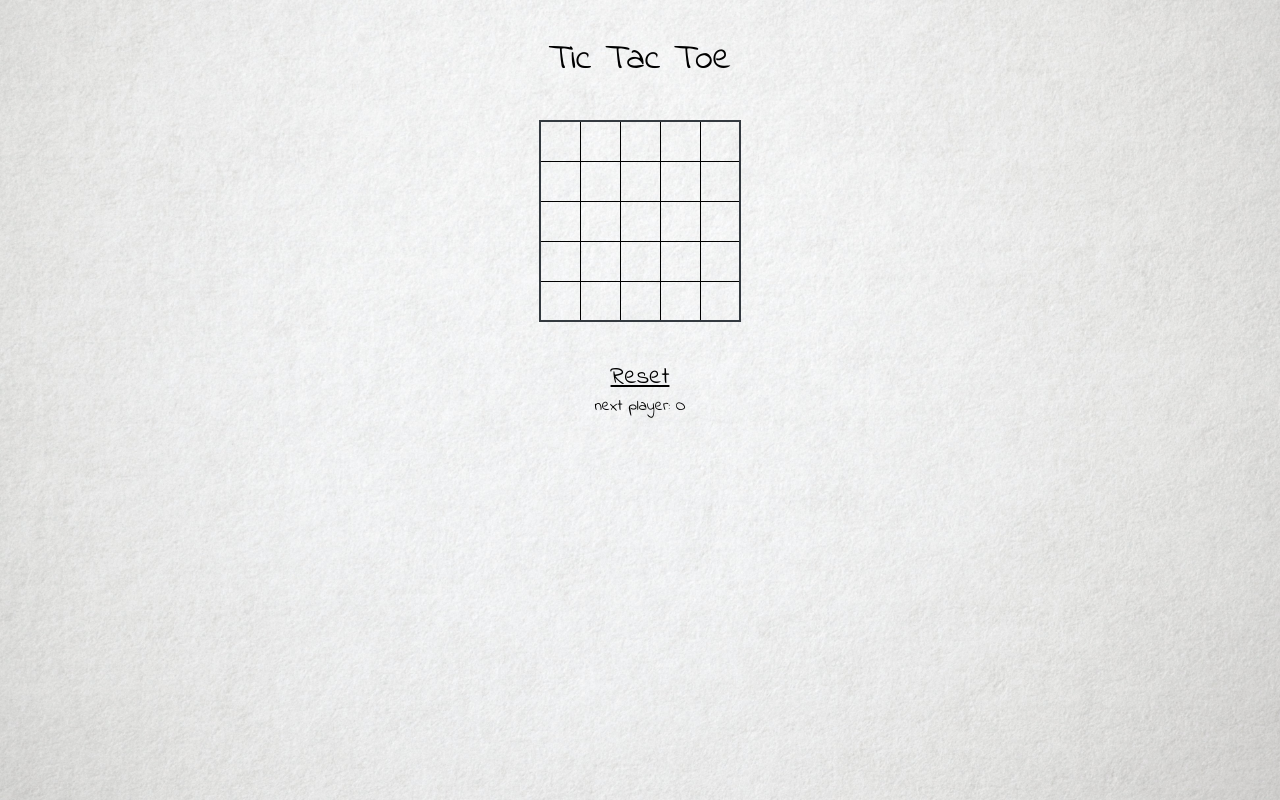
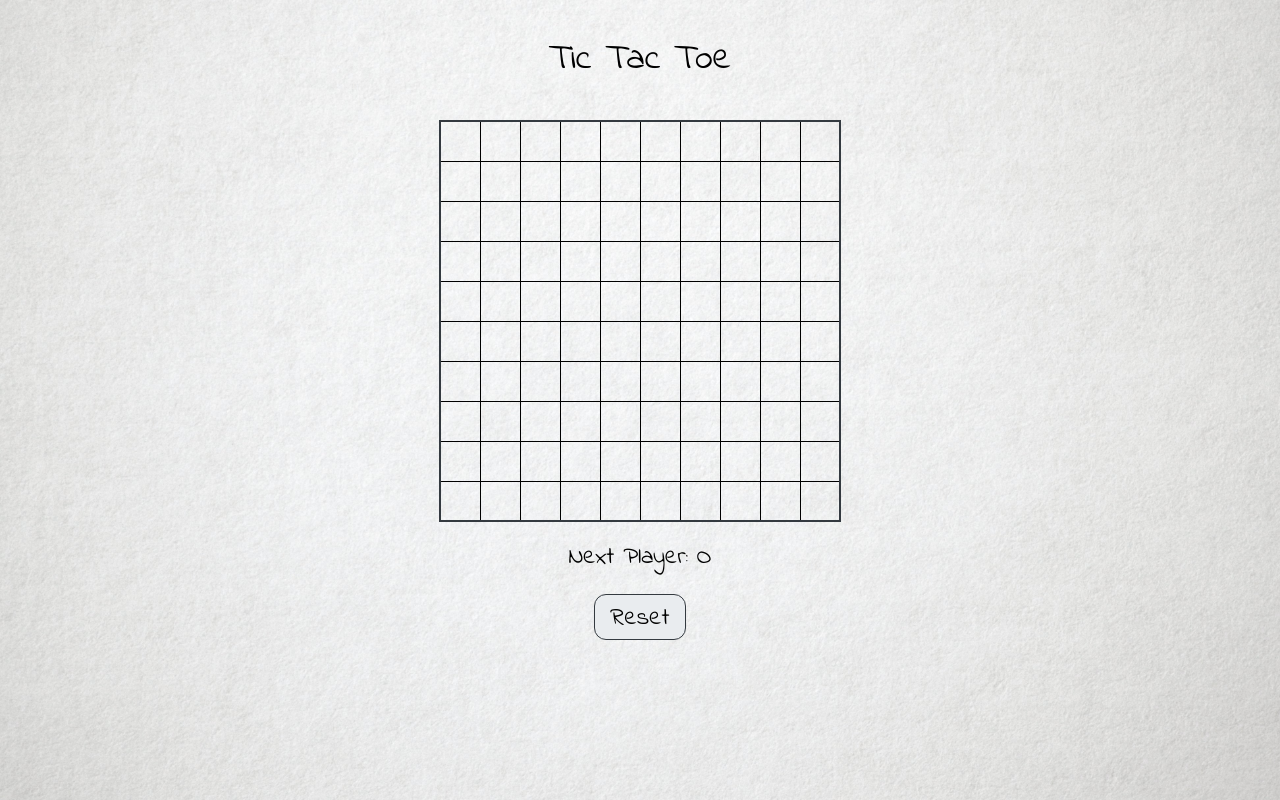
Before and after one commit to peterszarvas94/tic-tac-toe, a Next.js app: page / in a window 1280 px wide. Built offline with nearby package versions, Linux system fonts and the light colour scheme.

Commit message:
add: styling

```diff
--- a/app/page.tsx
+++ b/app/page.tsx
@@ -1,14 +1,15 @@
 "use client";
 
-import NextPlayer from "@/components/NextPlayer";
+import Status from "@/components/Status";
 import Reset from "@/components/Reset";
 import Table from "@/components/Table";
 import TableProvider from "@/components/TableContext";
 import Paper from "@/images/paper.jpg";
 import Image from "next/image";
+import Size from "@/components/Size";
 
-let rows = 5;
-let cols = 5;
+let rows = 10;
+let cols = 10;
 
 export default function Home() {
   return (
@@ -17,21 +18,17 @@ export default function Home() {
         <Image src={Paper} alt="paper" width={Paper.width} height={Paper.height} className="
         absolut left-0 top-0 h-screen w-full object-cover
       " />
-        <div className="absolute left-0 top-0 w-full">
+        <div className="absolute left-0 top-0 w-full flex flex-col items-center">
           <h1 className="text-4xl py-10 mx-auto w-fit">Tic Tac Toe</h1>
-          <div className="flex justify-center pb-10">
-            <Table rows={rows} cols={cols} />
-          </div>
-          <div className="flex justify-center">
-            <Reset rows={rows} cols={cols} />
-          </div>
-          <div className="flex justify-center">
-            <NextPlayer />
-          </div>
+          <Table rows={rows} cols={cols} />
+          <Status />
+          <Reset rows={rows} cols={cols} />
+          <Size />
         </div>
       </main>
     </TableProvider>
   )
 }
 
+// starting state
 // login
--- a/components/Reset.tsx
+++ b/components/Reset.tsx
@@ -10,14 +10,21 @@ interface Props {
 }
 
 export default function Reset({ rows, cols }: Props) {
-  const { setTableState, setUser } = useContext(TableContext);
+  const { setTableState, setUser, setWinStatus, winStatus, size } = useContext(TableContext);
   return (
-    <button className="text-2xl underline" onClick={() => {
-      const def = defaultState(rows, cols);
-      setTableState(def);
-      setUser("O");
-    }}>
-      Reset
-    </button>
+    <div>
+      <button
+        className="
+          text-2xl border-[1px] border-primary pt-2 pb-1 px-4 rounded-xl flex items-center bg-secondary
+        "
+        onClick={() => {
+          const def = defaultState(rows, cols);
+          setTableState(def);
+          setUser("O");
+          setWinStatus({ won: false });
+        }}>
+        {winStatus.won ? "Play again" : "Reset"}
+      </button>
+    </div>
   )
 }
--- a/components/NextPlayer.tsx
+++ b/components/Size.tsx
@@ -3,13 +3,12 @@
 import { useContext } from "react";
 import { TableContext } from "./TableContext";
 
-export default function NextPlayer() {
-
-  const { user } = useContext(TableContext);
+export default function Size() {
+  const { size, setSize, } = useContext(TableContext);
 
   return (
     <div>
-      <div> next player: {user} </div>
+
     </div>
-  )
+  );
 }
--- /dev/null
+++ b/components/Status.tsx
@@ -0,0 +1,19 @@
+"use client";
+
+import { useContext } from "react";
+import { TableContext } from "./TableContext";
+
+export default function Staus() {
+
+  const { user, winStatus } = useContext(TableContext);
+
+  return (
+    <div className="text-2xl py-5">
+      {winStatus.won ? (
+        `${winStatus.winner} won!`
+      ) : (
+        `Next Player: ${user}`
+      )}
+    </div>
+  )
+}
--- a/components/TableCell.tsx
+++ b/components/TableCell.tsx
@@ -10,7 +10,7 @@ interface Props {
 
 export default function TableCell({ row, col }: Props) {
 
-  const { tableState, setTableState, user, setUser } = useContext(TableContext);
+  const { tableState, setTableState, user, setUser, winStatus, setWinStatus } = useContext(TableContext);
 
   let stateRows = tableState.rows;
   let stateRow = stateRows[row];
@@ -19,11 +19,17 @@ export default function TableCell({ row, col }: Props) {
   let stateCell = stateRow.cells[col];
   let state = stateCell.state ?? null
 
+  const style =
+    (winStatus.won && winStatus.cells.some(cell => cell.row === row && cell.col === col)) ?
+      "bg-primary text-white" :
+      "";
+
   return (
     <td
-      className="border border-black w-10 h-10 text-3xl text-center cursor-pointer"
+      className={`border border-black w-10 h-10 text-3xl text-center cursor-pointer ${style}`}
       onClick={() => {
         if (state !== null) return;
+        if (winStatus.won) return;
 
         const newCell: Cell = {
           row,
@@ -39,8 +45,7 @@ export default function TableCell({ row, col }: Props) {
 
         const check = checkWin(newTableState, row, col, user);
         if (check && check.won) {
-          console.log(check.cells);
-          alert(`Winner is ${check.winner}`);
+          setWinStatus(check);
         }
       }}
     >
--- a/components/TableContext.tsx
+++ b/components/TableContext.tsx
@@ -1,5 +1,16 @@
-import type { TableContextType, TableState, User } from '@/utils/types';
+import type { TableState, User, GameStatus, TableSize } from '@/utils/types';
 import { createContext, useState } from 'react';
+
+type TableContextType = {
+  tableState: TableState;
+  setTableState: (tableState: TableState) => void;
+  user: User;
+  setUser: (user: User) => void;
+  winStatus: GameStatus;
+  setWinStatus: (winStatus: GameStatus) => void;
+  size: TableSize;
+  setSize: (size: TableSize) => void;
+}
 
 export const TableContext = createContext<TableContextType>({} as TableContextType);
 
@@ -8,6 +19,8 @@ export default function TableProvider({ children }: { children: React.ReactNode
     rows: [],
   });
   const [user, setUser] = useState<User>("O");
+  const [winStatus, setWinStatus] = useState<GameStatus>({ won: false });
+  const [size, setSize] = useState<TableSize>(10);
 
   return (
     <TableContext.Provider value={{
@@ -16,6 +29,12 @@ export default function TableProvider({ children }: { children: React.ReactNode
 
       user,
       setUser,
+
+      winStatus,
+      setWinStatus,
+
+      size,
+      setSize,
     }}>
       {children}
     </TableContext.Provider>
--- a/utils/checkWin.ts
+++ b/utils/checkWin.ts
@@ -1,6 +1,6 @@
-import type { Cell, Row, WinStatus, TableState, User } from "@/utils/types";
+import type { Cell, Row, GameStatus, TableState, User, CheckStatus } from "@/utils/types";
 
-function checkDirection(direction: Row, user: User): WinStatus {
+function checkDirection(direction: Row, user: User): CheckStatus {
   const { cells } = direction;
   let winnerCells: Cell[] = [];
   for (let i = 0; i < cells.length; i++) {
@@ -13,15 +13,15 @@ function checkDirection(direction: Row, user: User): WinStatus {
       winnerCells.push(cell);
     }
     if (winnerCells.length === 5) {
-      return { won: true, winner: user, cells: winnerCells };
+      return { won: true, cells: winnerCells };
     }
   }
-  return { won: false, winner: null, cells: [] };
+  return { won: false };
 }
 
-export function checkWin(table: TableState, row: number, col: number, user: User): WinStatus {
+export function checkWin(table: TableState, row: number, col: number, user: User): GameStatus {
   if (!user) {
-    return { won: false, winner: null, cells: [] };
+    return { won: false };
   }
 
   // collect all cells in the same row
@@ -42,7 +42,8 @@ export function checkWin(table: TableState, row: number, col: number, user: User
 
   const checkVertical = checkDirection(vertical, user)
   if (checkVertical.won) {
-    return checkVertical;
+
+    return { won: true, winner: user, cells: checkVertical.cells, direction: 'vertical' };
   }
 
   // collect all cells in the same column
@@ -55,7 +56,7 @@ export function checkWin(table: TableState, row: number, col: number, user: User
   }
   const checkHorizontal = checkDirection(horizontal, user);
   if (checkHorizontal.won) {
-    return checkHorizontal;
+    return { won: true, winner: user, cells: checkHorizontal.cells, direction: 'horizontal' };
   }
 
   // collect all cells in the same diagonal, top-left to bottom-right
@@ -95,7 +96,7 @@ export function checkWin(table: TableState, row: number, col: number, user: User
   }
   const checkDiagonal1 = checkDirection(diagonal1, user);
   if (checkDiagonal1.won) {
-    return checkDiagonal1;
+    return { won: true, winner: user, cells: checkDiagonal1.cells, direction: 'diagonal1' };
   }
 
   // collect all cells in the same diagonal, top-right to bottom-left
@@ -134,8 +135,8 @@ export function checkWin(table: TableState, row: number, col: number, user: User
   }
   const checkDiagonal2 = checkDirection(diagonal2, user);
   if (checkDiagonal2.won) {
-    return checkDiagonal2;
+    return { won: true, winner: user, cells: checkDiagonal2.cells, direction: 'diagonal2' };
   }
 
-  return { won: false, winner: null, cells: [] };
+  return { won: false };
 }
```
Also changed, not shown: utils/types.ts (+11 -8 lines).
